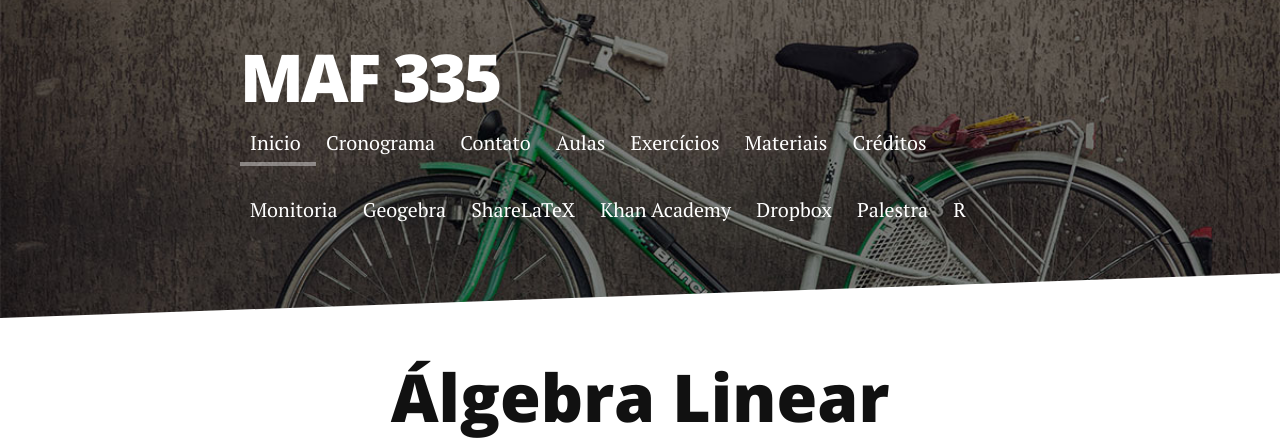
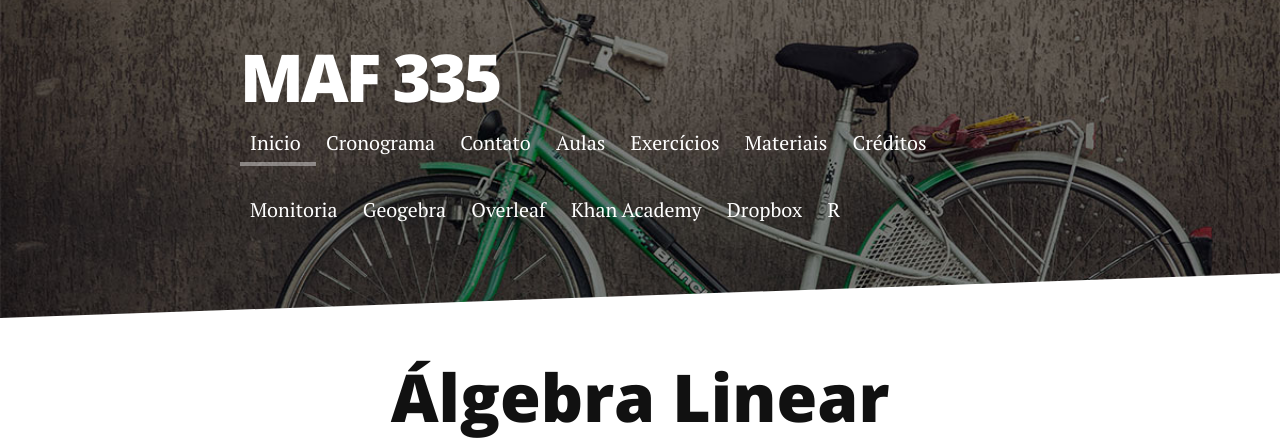
Before and after one commit to maf335/maf335.github.io, a Jekyll site: the page built from index.html, in a window 1280 px wide. Shown: the top 440 px of the page. Built offline with Jekyll 4.4.1, drawn with Linux system fonts in a browser that asks for light colours; nearby versions of some CDN libraries; the list of posts is cut into pages by our own code.

Commit message:
Overleaf

```diff
--- a/_includes/header.html
+++ b/_includes/header.html
@@ -10,10 +10,10 @@
                  {% endfor %}
                  <li> <a href="https://maf335.github.io/monitoria/">Monitoria</a></li>
                  <li> <a href="https://maf335.github.io/geogebra/">Geogebra</a></li>
-                 <li> <a href="https://www.sharelatex.com?r=4468ebc9&rm=d&rs=b">ShareLaTeX</a></li>
+                 <li> <a href="https://www.overleaf.com?r=4468ebc9&rm=d&rs=b">Overleaf </a></li>
                  <li> <a href="https://maf335.github.io/khanAcademy/">Khan Academy</a></li>
                  <li> <a href="https://db.tt/kSSNkGo5">Dropbox</a></li>
-                 <li> <a href="https://docs.google.com/forms/d/e/1FAIpQLSetmsOt0QiqZHKaIo4l_5lJEiLXqDwaJ-JxuJfyMP5veO7wcw/viewform?usp=sf_link">Palestra</a></li>
+                <!-- <li> <a href="https://docs.google.com/forms/d/e/1FAIpQLSetmsOt0QiqZHKaIo4l_5lJEiLXqDwaJ-JxuJfyMP5veO7wcw/viewform?usp=sf_link">Palestra</a></li>-->
                  <li> <a href="https://cran.r-project.org/">R</a></li>
              </ul>
          </nav>
```
